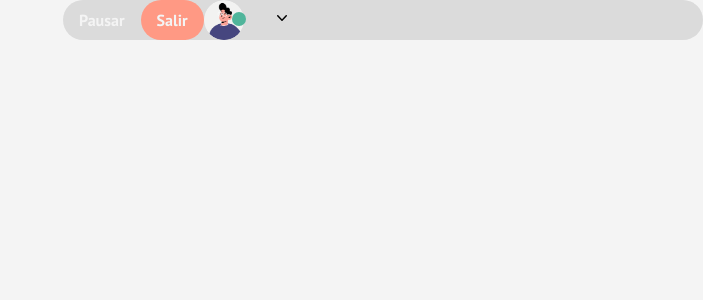
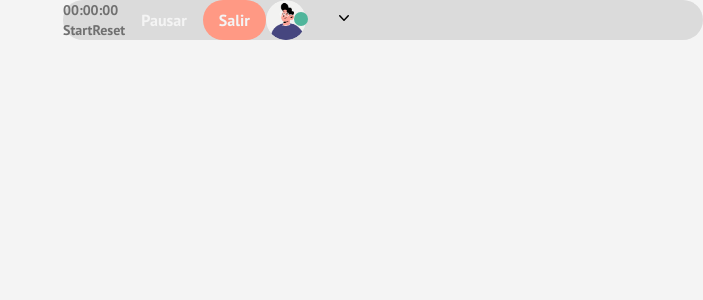
Before and after one commit to Jesicamm/time-tracker, a React (Vite) app: page /dashboard in a window 1280 px wide. Shown: the top 300 px of the page, without its empty margins (577-1280 px from the left). Built offline with nearby package versions, Linux system fonts and the light colour scheme; no server answers.

Commit message:
add counter component

```diff
--- a/src/components/header/timeTracker/TimeTracker.tsx
+++ b/src/components/header/timeTracker/TimeTracker.tsx
@@ -6,6 +6,7 @@ import { DropdownItems, UserInfo, WorkStatus, emptyUserInfo } from "../../../typ
 import Dropdown from "./dropdown/Dropdown"
 import { items } from "./constants"
 import ButtonGroup from "./buttonGroup/ButtonGroup"
+import Counter from "./counter/Counter"
 
 const TimeTracker: React.FC = () => {
   const img: string = "/avatar.png"
@@ -36,6 +37,7 @@ const TimeTracker: React.FC = () => {
 
   return (
     <div className="time-tracker-container">
+      <Counter rawDate={user.workEntryIn} status={user.workStatus} />
       <ButtonGroup status={user.workStatus} onClockOut={handleClockOut} onClockIn={handleClockIn} />
       <div className="time-tracker-profile">
         <Avatar img={img} status={user.workStatus} />
--- /dev/null
+++ b/src/components/header/timeTracker/counter/Counter.tsx
@@ -0,0 +1,72 @@
+import React, { useEffect, useState } from "react"
+import { WorkStatus } from "../../../../types/TimeTracker"
+
+interface CounterProps {
+  rawDate?: Date
+  status: WorkStatus
+}
+
+const Counter: React.FC<CounterProps> = ({ rawDate, status }) => {
+  const [isRunning, setIsRunning] = useState(false)
+  const [time, setTotal] = useState(0)
+
+  useEffect(() => {
+    if (rawDate) {
+      const milliseconds = retrieveInMilliseconds()
+      setTotal(Math.floor(milliseconds / 1000))
+    }
+  }, [rawDate])
+
+  useEffect(() => {
+    let intervalId: NodeJS.Timeout
+
+    if (isRunning) {
+      intervalId = setInterval(() => {
+        setTotal((prevTotal) => prevTotal + 1)
+      }, 1000)
+    }
+
+    return () => clearInterval(intervalId)
+  }, [isRunning])
+
+  const retrieveInMilliseconds = () => {
+    const date = new Date(rawDate!)
+    const hours = date.getHours()
+    const minutes = date.getMinutes()
+    const seconds = date.getSeconds()
+    const milliseconds = (hours * 3600 + minutes * 60 + seconds) * 1000
+    return milliseconds
+  }
+
+  const startAndStop = () => {
+    setIsRunning(!isRunning)
+  }
+
+  const reset = () => {
+    setIsRunning(false)
+    setTotal(0)
+  }
+
+  const hours = Math.floor(time / 3600)
+  const minutes = Math.floor((time % 3600) / 60)
+  const seconds = time % 60
+
+  return (
+    <div className="stopwatch-container text-sm text-darkGrey font-semibold">
+      <p className="stopwatch-time">
+        {hours.toString().padStart(2, "0")}:{minutes.toString().padStart(2, "0")}:
+        {seconds.toString().padStart(2, "0")}
+      </p>
+      <div className="stopwatch-buttons">
+        <button className="stopwatch-button" onClick={startAndStop}>
+          {isRunning ? "Stop" : "Start"}
+        </button>
+        <button className="stopwatch-button" onClick={reset}>
+          Reset
+        </button>
+      </div>
+    </div>
+  )
+}
+
+export default Counter
```
